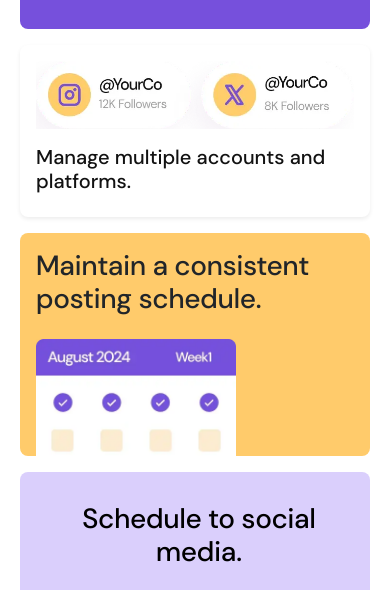
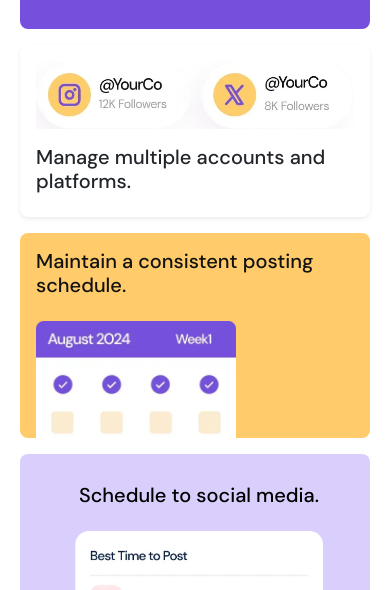
Before and after one commit to keith-ufumeli/bento-design-with-css-grids, a plain HTML site: page index.html in a window 390 px wide. Shown: the part 174-764 px from the top of the page. Drawn offline with Linux system fonts and the light colour scheme.

Commit message:
Update style.css

```diff
--- a/css/style.css
+++ b/css/style.css
@@ -192,9 +192,9 @@ article .bento-item:nth-child(2) img {
   width: 67%;
 }
 
-article .bento-item:nth-child(2) h5,
-article .bento-item:nth-child(3) h5,
-article .bento-item:nth-child(4) h5 {
+article .bento-item:nth-child(2) h1,
+article .bento-item:nth-child(3) h1,
+article .bento-item:nth-child(4) h1 {
   color: var(--black);
   font-size: 1.75rem;
   font-weight: 500;
@@ -275,9 +275,9 @@ article .bento-item:nth-child(6) h1 {
     width: auto;
   }
 
-  article .bento-item:nth-child(2) h5,
-  article .bento-item:nth-child(3) h5,
-  article .bento-item:nth-child(4) h5 {
+  article .bento-item:nth-child(2) h1,
+  article .bento-item:nth-child(3) h1,
+  article .bento-item:nth-child(4) h1 {
     font-size: 1.25rem;
   }
 
```
